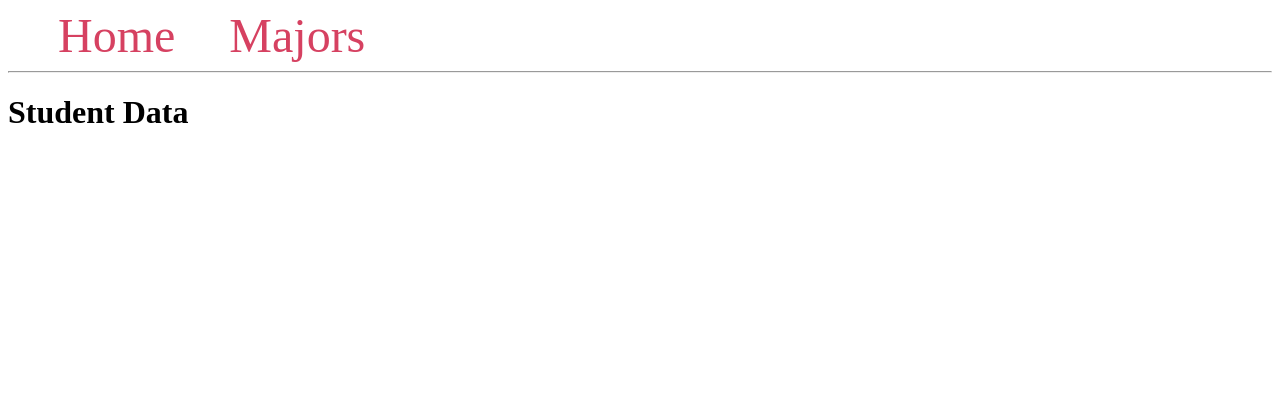
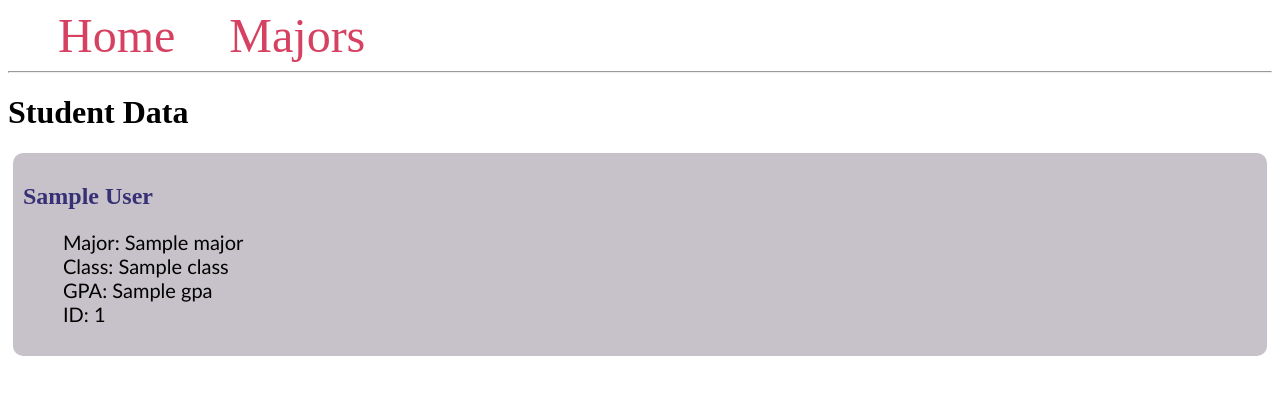
Before and after one commit to LuxTheRoyal/MSA-Code, a Flask app: page / in a window 1280 px wide. Shown: the top 395 px of the page. Run offline with Flask 3, Linux system fonts and the light colour scheme; a database or web service that is not in the repository returns one stand-in record (values such as "Sample title"); data that the repository does not hold is empty.

Commit message:
Added the final versions of the student data api and app folders.
MSA has perhaps been the most dense period of skill development in my life thus far. Thank you so much to Kristofferson Culmer (and Sabrina for Tiny Sparks lmao). I can not wait to continue to progress and then come back to this and laugh at it. - Alexander J.T. Bates

```diff
--- a/student_web_app/app.py
+++ b/student_web_app/app.py
@@ -27,6 +27,50 @@ def index():
      # Make a requst to the student data api
      url = 'http://127.0.0.1:5000/api/students/all'
      student_data = get_student_data(url)
-     return render_template('index.html')
+     return render_template('index.html', student_data=student_data)
+
+# Create a route for the majors search page
+@app.route('/major', methods=['GET'])
+def majors_get():
+     # Get a list of student data
+     url = 'http://127.0.0.1:5000/api/students/all'
+     student_data = get_student_data(url)
+     # Create a list to store unique majors
+     major_list = []
+     # Use a for loop to interate through the student list
+     for student in student_data:
+          # Add major to majors list if major not currently in list
+          if student['major'] not in major_list:
+               major_list.append(student['major'])
+     # Sort the major list
+     major_list.sort()
+     return render_template('majors.html', major_list=major_list)
+
+# Create a route for the majors search page
+@app.route('/major', methods=['POST'])
+def majors_post ():
+     # Get a list of student data
+     url = 'http://127.0.0.1:5000/api/students/all'
+     student_data = get_student_data(url)
+     # Create a list to store unique majors
+     major_list = []
+     # Use a for loop to interate through the student list
+     for student in student_data:
+          # Add major to majors list if major not currently in list
+          if student['major'] not in major_list:
+               major_list.append(student['major'])
+
+     # Sort the major list
+     major_list.sort()
+     # Get the form data
+     major = request.form.get('major')
+     print(f"This is majors{major}")
+     # Create the request url to get students with that major
+     url = f"http://127.0.0.1:5000/api/major/{major}"
+     # Send the request and get the response
+     result_list = get_student_data(url)
+     # Send the results to the majors template
+     return render_template('majors.html', major_list=major_list, result_list=result_list)
+
 # Run the flask application
 app.run(port=5001)
--- a/student_web_app/templates/base.html
+++ b/student_web_app/templates/base.html
@@ -38,8 +38,8 @@
     </head>
     <body>
         <nav>
-            <a href="#"> Home</a>
-            <a href="#"> Majors</a>
+            <a href="{{ url_for('index') }}"> Home</a>
+            <a href="{{ url_for('majors_get') }}"> Majors</a>
         </nav>
         <hr>
         <div class="content">
--- a/student_web_app/templates/index.html
+++ b/student_web_app/templates/index.html
@@ -2,5 +2,17 @@
 
 {% block content %}
      <h1>{% block title %} Student Data {% endblock %}</h1>
+     {% for student in student_data %}
+          <div class="post">
+               <h2> {{student['first_name'] }} {{student['last_name']}} </h2>
+               <ul>
+                    <li>Major: {{student['major'] }}</li>
+                    <li>Class: {{student['class'] }}</li>
+                    <li>GPA: {{student['gpa'] }}</li>
+                    <li>ID: {{student['id'] }}</li>
+               </ul>
+          </div>
+
+     {% endfor %}
 
 {% endblock %}
```
Also changed, not shown: student_web_app/templates/majors.html (added, +31 -0 lines), 1 other file.
